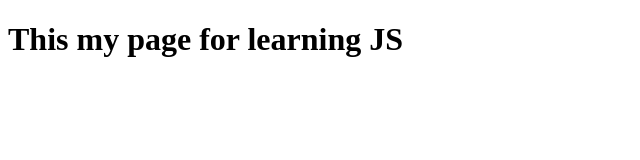
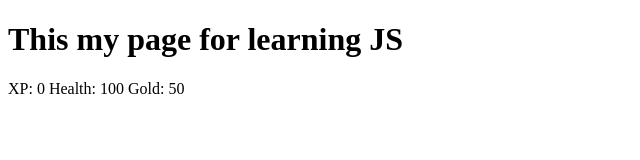
Before and after one commit to Anouar-Elkhalfi/JS, a plain HTML site: page index.html in a window 1280 px wide. Shown: the whole page, without its empty margins (0-640 px from the left). Drawn offline with Linux system fonts and the light colour scheme.

Commit message:
Initial commit

```diff
--- a/index.html
+++ b/index.html
@@ -12,9 +12,9 @@
   <h1>This my page for learning JS</h1>
     <div id="game">
       <div id="stats">
-        <span class = "stat"></span>
-        <span class = "stat"></span>
-        <span class = "stat"></span>
+        <span class="stat">XP: 0</span>
+        <span class="stat">Health: 100</span>
+        <span class="stat">Gold: 50</span>
       </div>
 
 
--- a/script.js
+++ b/script.js
@@ -8,3 +8,4 @@ let fighting;
 let monsterHealth;
 let varString = "stick";// variable as a string
 let inventory = ["stick","dagger","sword"]; // variable as array of strings
+get statElement = document.getElementById ("stats")
```
